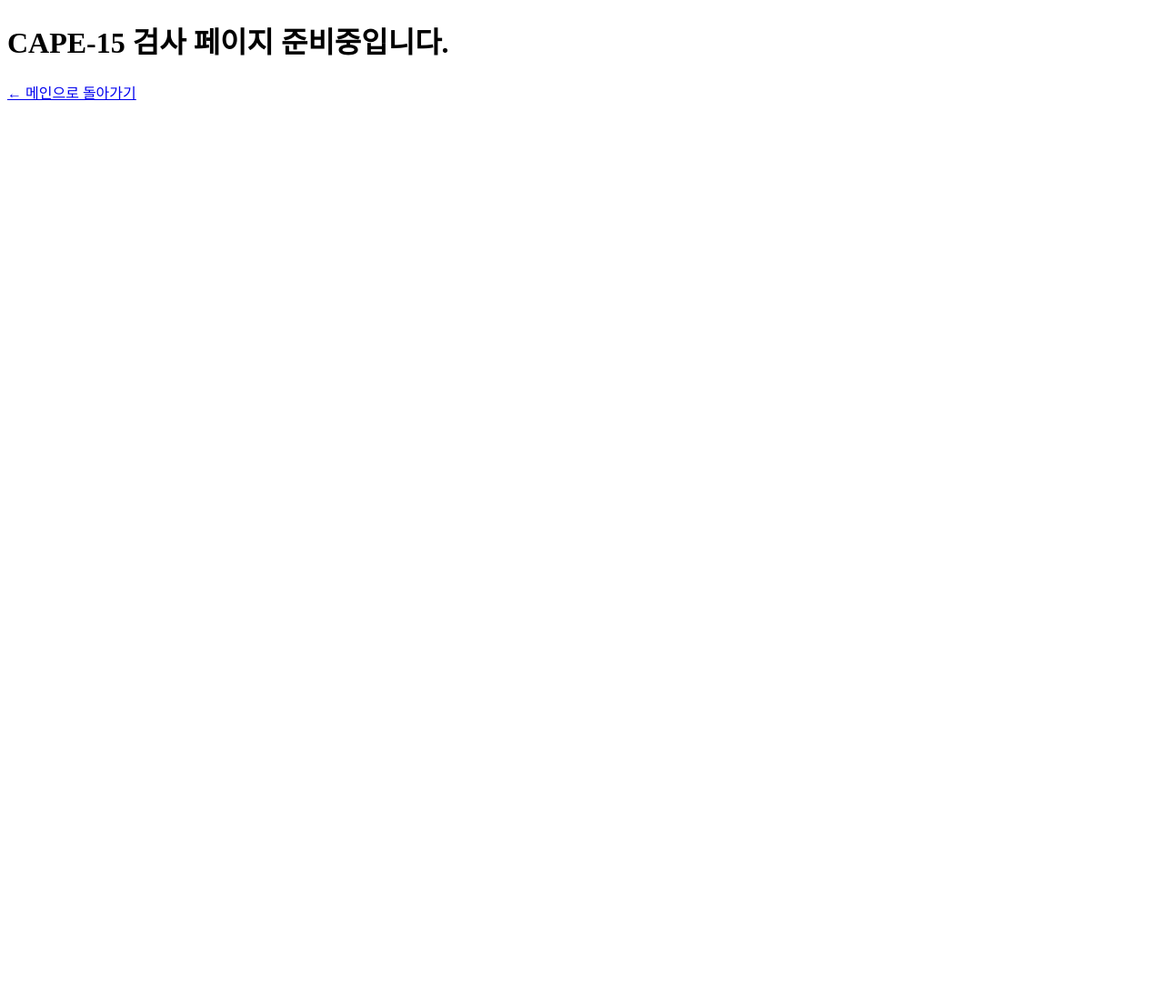
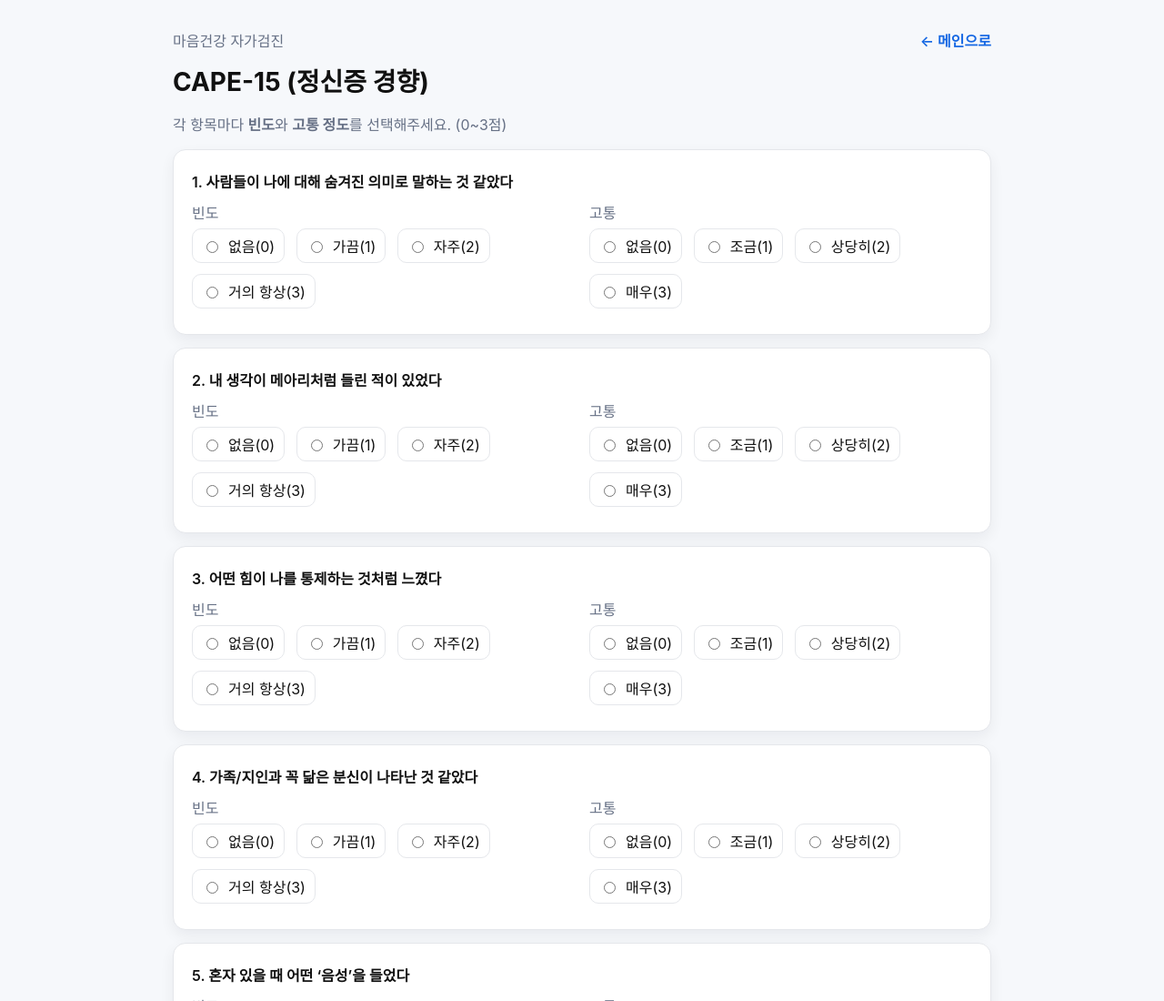
Before and after one commit to haesik201031-max/simrihome, a plain HTML site: page test-cape15.html in a window 1280 px wide. Shown: the top 1100 px of the page at 91% size. Before the commit the page ends 800 px from the top, so only its background shows below. Drawn offline with Linux system fonts and the light colour scheme.

Commit message:
Update test-cape15.html

```diff
--- a/test-cape15.html
+++ b/test-cape15.html
@@ -1,12 +1,111 @@
 <!DOCTYPE html>
 <html lang="ko">
 <head>
-  <meta charset="UTF-8" />
-  <meta name="viewport" content="width=device-width, initial-scale=1" />
-  <title>CAPE-15 검사</title>
+<meta charset="UTF-8" />
+<title>CAPE-15 (정신증 경향)</title>
+<meta name="viewport" content="width=device-width, initial-scale=1" />
+<style>
+  body{font-family:-apple-system,system-ui,Segoe UI,Roboto,Helvetica,Arial,sans-serif;margin:0;background:#f6f8fb;color:#111}
+  .wrap{max-width:900px;margin:0 auto;padding:32px}
+  h1{font-size:28px;margin:8px 0 16px}
+  .card{background:#fff;border:1px solid #e5e7eb;border-radius:14px;padding:22px 20px;margin:14px 0;box-shadow:0 6px 16px rgba(17,24,39,.06)}
+  .q{margin:0 0 10px;font-weight:600}
+  .row{display:flex;gap:16px;flex-wrap:wrap}
+  .col{flex:1 1 260px}
+  .opts label{display:inline-flex;align-items:center;gap:8px;margin:6px 8px 6px 0;padding:6px 10px;border-radius:10px;border:1px solid #e5e7eb;cursor:pointer}
+  .btn{display:inline-block;background:#1668e3;color:#fff;border:0;border-radius:10px;padding:14px 18px;font-weight:700;cursor:pointer}
+  .result{background:#eef5ff;border:1px solid #cfe2ff;border-radius:12px;padding:16px 18px;margin-top:16px}
+  .muted{color:#667085}
+  .topnav{display:flex;justify-content:space-between;align-items:center;margin-bottom:12px}
+  a.home{color:#1668e3;text-decoration:none;font-weight:600}
+</style>
 </head>
 <body>
-  <h1>CAPE-15 검사 페이지 준비중입니다.</h1>
-  <p><a href="index.html">← 메인으로 돌아가기</a></p>
+<div class="wrap">
+  <div class="topnav">
+    <div class="muted">마음건강 자가검진</div>
+    <a class="home" href="index.html">← 메인으로</a>
+  </div>
+  <h1>CAPE-15 (정신증 경향)</h1>
+  <p class="muted">각 항목마다 <b>빈도</b>와 <b>고통 정도</b>를 선택해주세요. (0~3점)</p>
+
+  <form id="form"></form>
+
+  <div>
+    <button class="btn" id="submitBtn" type="button">결과 보기</button>
+    <div id="out" class="result" style="display:none"></div>
+  </div>
+</div>
+
+<script>
+const qs = [
+  "사람들이 나에 대해 숨겨진 의미로 말하는 것 같았다",
+  "내 생각이 메아리처럼 들린 적이 있었다",
+  "어떤 힘이 나를 통제하는 것처럼 느꼈다",
+  "가족/지인과 꼭 닮은 분신이 나타난 것 같았다",
+  "혼자 있을 때 어떤 ‘음성’을 들었다",
+  "혼자 있을 때 사람들이 서로 말하는 소리를 들었다",
+  "다른 사람에게 보이지 않는 사물이나 사람/동물을 보았다",
+  "겉으로 보이는 것과 다르다고 사람들을 느꼈다",
+  "어떤 방식으로든 괴롭힘을 당한다는 느낌이 있었다",
+  "나를 둘러싼 음모가 있는 것 같았다",
+  "외모 때문에 사람들이 이상하게 본다고 느꼈다",
+  "전자기기가 내 생각방식에 영향을 준다고 느꼈다",
+  "머릿속 생각을 누군가 빼앗아간다고 느꼈다",
+  "내 생각들이 내 것이 아닌 것처럼 느꼈다",
+  "생생한 생각이 다른 사람에게 들릴까 걱정됐다"
+];
+const freq = ["없음(0)","가끔(1)","자주(2)","거의 항상(3)"];
+const dist = ["없음(0)","조금(1)","상당히(2)","매우(3)"];
+
+const form = document.getElementById('form');
+qs.forEach((t,i)=>{
+  const box = document.createElement('div'); box.className='card';
+  box.innerHTML = `
+    <div class="q">${i+1}. ${t}</div>
+    <div class="row">
+      <div class="col">
+        <div class="muted">빈도</div>
+        <div class="opts">
+          ${freq.map((lb,idx)=>`
+            <label><input type="radio" name="f${i}" value="${idx}" required/> ${lb}</label>
+          `).join('')}
+        </div>
+      </div>
+      <div class="col">
+        <div class="muted">고통</div>
+        <div class="opts">
+          ${dist.map((lb,idx)=>`
+            <label><input type="radio" name="d${i}" value="${idx}" required/> ${lb}</label>
+          `).join('')}
+        </div>
+      </div>
+    </div>`;
+  form.append(box);
+});
+
+function score(){
+  let f=0,d=0,c=0;
+  qs.forEach((_,i)=>{
+    const sf = form.querySelector(`input[name="f${i}"]:checked`);
+    const sd = form.querySelector(`input[name="d${i}"]:checked`);
+    if(!sf || !sd) return;
+    f += Number(sf.value);
+    d += Number(sd.value);
+    c++;
+  });
+  if(c!==qs.length) return null;
+  return {f,d}; // 빈도/고통 총점 (각 0~45)
+}
+
+document.getElementById('submitBtn').addEventListener('click', ()=>{
+  const sc = score();
+  const out = document.getElementById('out');
+  if(!sc){ alert('모든 항목의 빈도/고통을 선택해주세요.'); return; }
+  let guide="일부 항목에 반복적으로 해당되고 고통이 크다면 전문가와 상담을 권합니다.";
+  out.style.display='block';
+  out.innerHTML = `<b>빈도 총점: ${sc.f} (0~45)</b><br/><b>고통 총점: ${sc.d} (0~45)</b><br/><span class="muted">${guide}</span>`;
+});
+</script>
 </body>
 </html>
```
